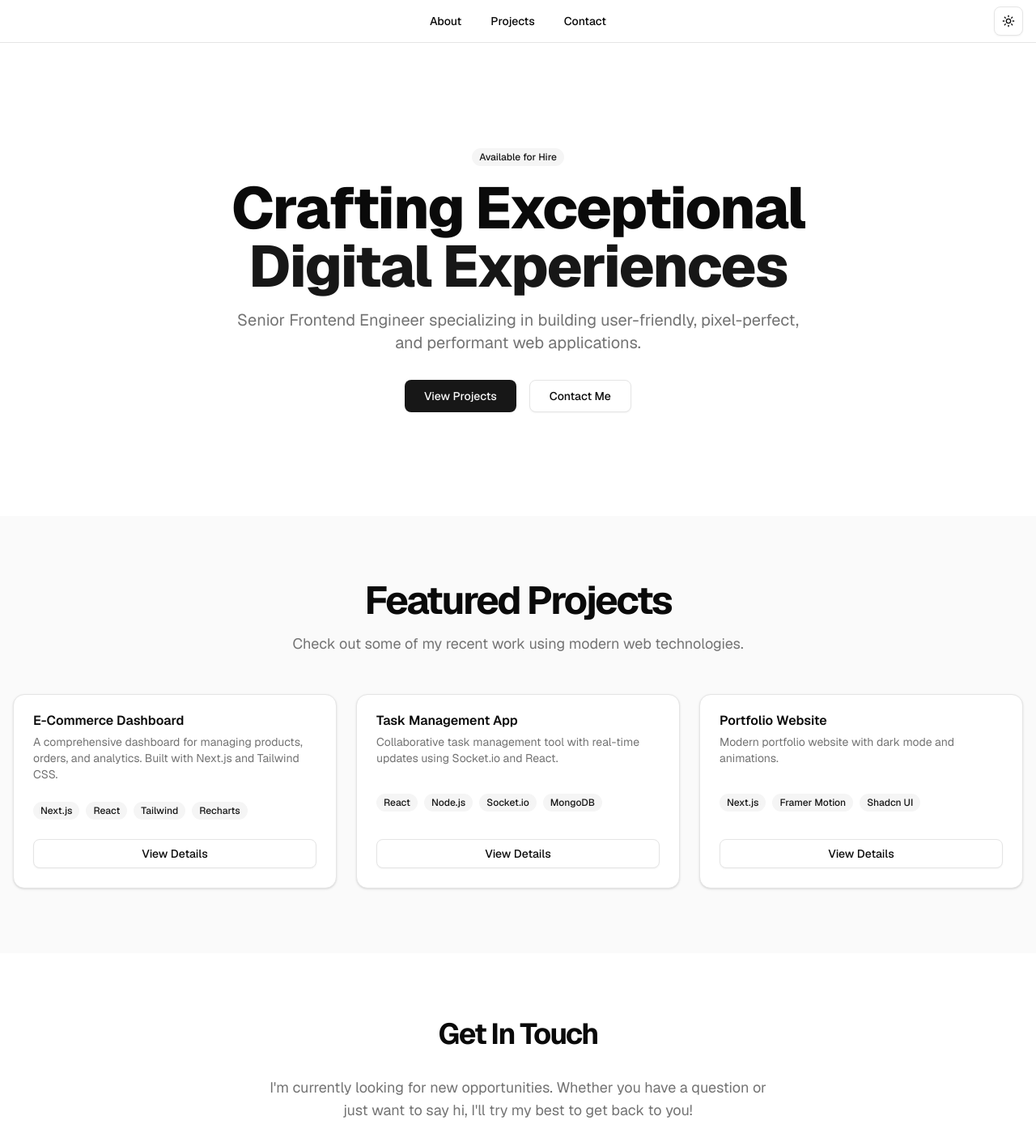
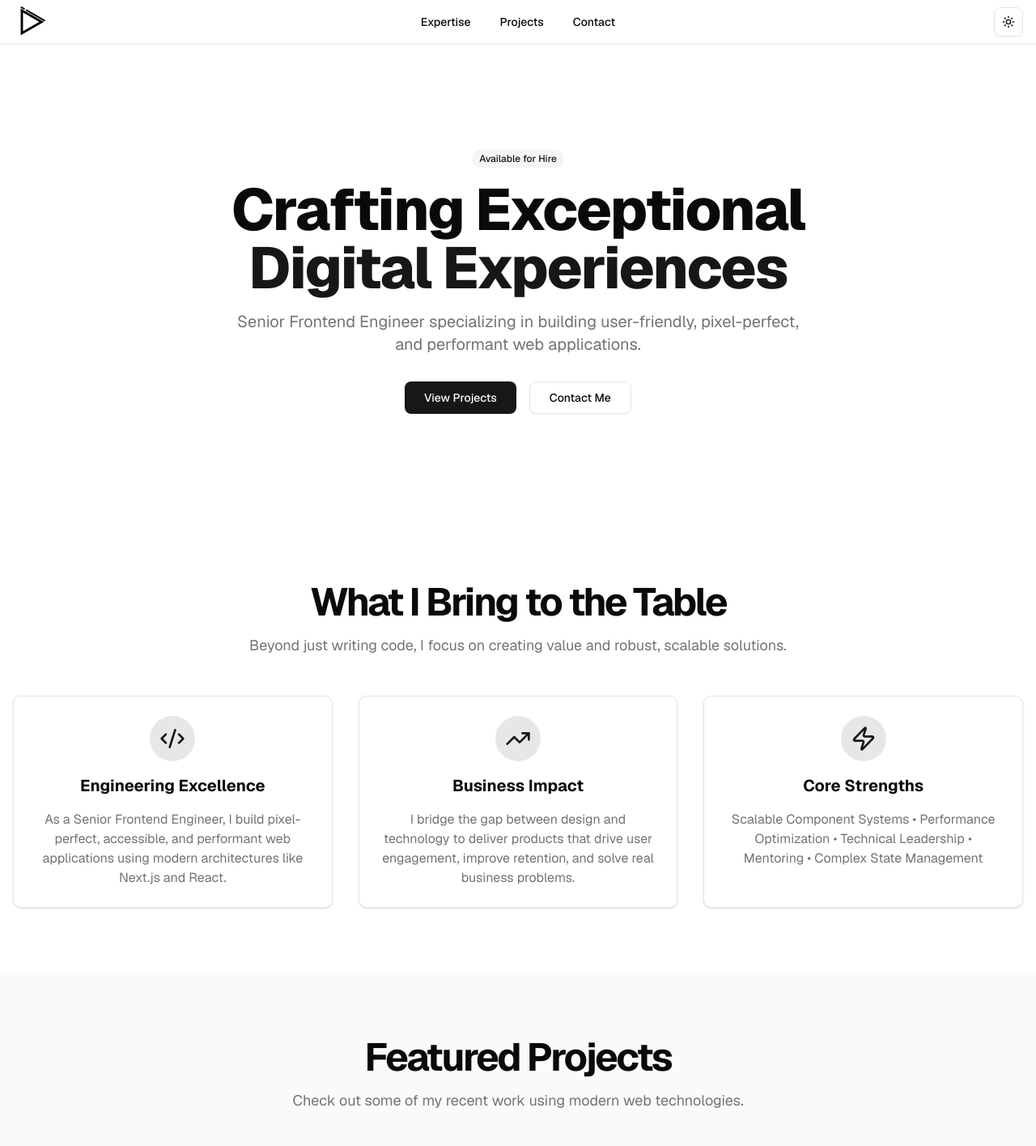
Before and after one commit to dimo89/dmitrikarasjov.com, a Next.js app: page / in a window 1280 px wide. Shown: the top 1415 px of the page at 81% size. Built offline with nearby package versions, Linux system fonts and the light colour scheme.

Commit message:
fix: visual improvements

```diff
--- a/src/app/page.tsx
+++ b/src/app/page.tsx
@@ -2,6 +2,7 @@ import { Button } from "@/components/ui/button";
 import { Card, CardContent, CardDescription, CardFooter, CardHeader, CardTitle } from "@/components/ui/card";
 import { Badge } from "@/components/ui/badge";
 import Link from "next/link";
+import { Code2, TrendingUp, Zap } from "lucide-react";
 
 export default function Home() {
   const projects = [
@@ -46,6 +47,52 @@ export default function Home() {
           <Button size="lg" variant="outline" asChild>
             <Link href="#contact">Contact Me</Link>
           </Button>
+        </div>
+      </section>
+
+      {/* Expertise Section */}
+      <section id="Expertise" className="py-20 bg-background">
+        <div className="container mx-auto px-4">
+          <div className="flex flex-col items-center justify-center space-y-4 text-center mb-12">
+            <h2 className="text-3xl font-bold tracking-tighter sm:text-4xl md:text-5xl">What I Bring to the Table</h2>
+            <p className="mx-auto max-w-[700px] text-muted-foreground md:text-lg">
+              Beyond just writing code, I focus on creating value and robust, scalable solutions.
+            </p>
+          </div>
+          <div className="grid grid-cols-1 md:grid-cols-3 gap-8">
+            {/* Role */}
+            <div className="flex flex-col items-center text-center space-y-4 p-6 rounded-lg border bg-card text-card-foreground shadow-sm">
+              <div className="p-3 bg-primary/10 rounded-full">
+                <Code2 className="h-8 w-8 text-primary" />
+              </div>
+              <h3 className="text-xl font-bold">Engineering Excellence</h3>
+              <p className="text-muted-foreground">
+                As a Senior Frontend Engineer, I build pixel-perfect, accessible, and performant web applications using modern architectures like Next.js and React.
+              </p>
+            </div>
+
+            {/* Business Value */}
+            <div className="flex flex-col items-center text-center space-y-4 p-6 rounded-lg border bg-card text-card-foreground shadow-sm">
+              <div className="p-3 bg-primary/10 rounded-full">
+                <TrendingUp className="h-8 w-8 text-primary" />
+              </div>
+              <h3 className="text-xl font-bold">Business Impact</h3>
+              <p className="text-muted-foreground">
+                I bridge the gap between design and technology to deliver products that drive user engagement, improve retention, and solve real business problems.
+              </p>
+            </div>
+
+            {/* Strengths */}
+            <div className="flex flex-col items-center text-center space-y-4 p-6 rounded-lg border bg-card text-card-foreground shadow-sm">
+              <div className="p-3 bg-primary/10 rounded-full">
+                <Zap className="h-8 w-8 text-primary" />
+              </div>
+              <h3 className="text-xl font-bold">Core Strengths</h3>
+              <p className="text-muted-foreground">
+                Scalable Component Systems • Performance Optimization • Technical Leadership • Mentoring • Complex State Management
+              </p>
+            </div>
+          </div>
         </div>
       </section>
 
@@ -102,7 +149,6 @@ export default function Home() {
           <p>&copy; {new Date().getFullYear()} Dmitri Karasjov. All rights reserved.</p>
           <div className="flex space-x-4 mt-4 sm:mt-0">
             <Link href="#" className="hover:text-foreground">GitHub</Link>
-            <Link href="#" className="hover:text-foreground">Twitter</Link>
             <Link href="#" className="hover:text-foreground">LinkedIn</Link>
           </div>
         </div>
--- a/src/components/Header.tsx
+++ b/src/components/Header.tsx
@@ -6,6 +6,7 @@ import { Button } from '@/components/ui/button'
 import { ThemeToggle } from '@/components/ThemeToggle'
 import { Sheet, SheetContent, SheetTrigger, SheetTitle } from '@/components/ui/sheet'
 import { Menu } from 'lucide-react'
+import Image from 'next/image'
 
 export function Header() {
     const [open, setOpen] = useState(false)
@@ -13,10 +14,13 @@ export function Header() {
     return (
         <>
             <header className="hidden md:flex sticky top-0 z-50 w-full border-b bg-background/95 backdrop-blur supports-[backdrop-filter]:bg-background/60">
-                <div className="container mx-auto flex py-2 items-center justify-end px-4 relative">
+                <div className="container mx-auto flex py-2 items-center justify-between px-4 relative">
+                    <Link href="/" className="flex items-center gap-2">
+                        <Image src="/logo.svg" alt="Logo" width={40} height={40} />
+                    </Link>
                     <nav className="absolute left-1/2 top-1/2 -translate-x-1/2 -translate-y-1/2 flex items-center gap-1">
                         <Button variant="ghost" asChild>
-                            <Link href="#about">About</Link>
+                            <Link href="#expertise">Expertise</Link>
                         </Button>
                         <Button variant="ghost" asChild>
                             <Link href="#projects">Projects</Link>
@@ -28,6 +32,12 @@ export function Header() {
                     <ThemeToggle />
                 </div>
             </header>
+
+            <div className="md:hidden flex justify-center sticky top-0 z-50 w-full bg-background/95 backdrop-blur supports-[backdrop-filter]:bg-background/60">
+                <Link href="/" className="flex items-center gap-2 py-2">
+                    <Image src="/logo.svg" alt="Logo" width={40} height={40} />
+                </Link>
+            </div>
 
             <div className="md:hidden">
                 <Sheet open={open} onOpenChange={setOpen}>
```
Also changed, not shown: public/logo.svg (added).
